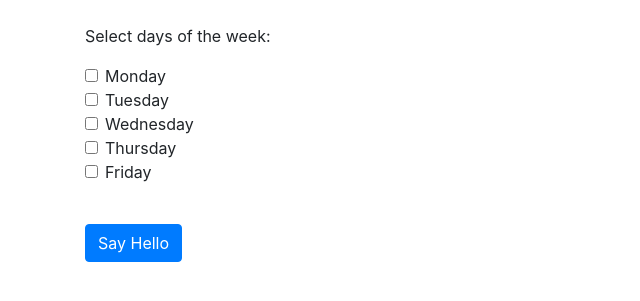
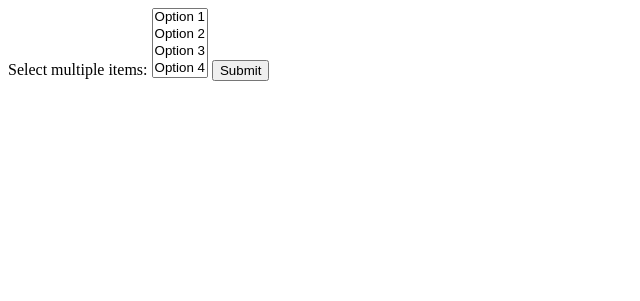
Before and after one commit to Francis03000/bagoqramsms, a PHP site: page /views/sampleTable.php in a window 1280 px wide. Shown: the top 301 px of the page, without its empty margins (0-640 px from the left). Run offline with PHP 8.4, Linux system fonts and the light colour scheme; some libraries are stand-ins or nearby versions.

Commit message:
asdfasfsafa

```diff
--- a/views/modals/scheduleTableModal.php
+++ b/views/modals/scheduleTableModal.php
@@ -1,6 +1,6 @@
 <style>
     #schedTime td {
-        border: none;
+        /* border: none; */
         padding: 0.1rem;
     }
 
@@ -56,7 +56,7 @@
                     <p>Teache Name: <span id="nameTeacher"></span></p>
 
                     <!-- Your existing table -->
-                    <table class="table table-bordered table-striped table-success">
+                    <table class="table table-bordered table-success">
                         <thead class="bg-light">
                             <tr>
                                 <th>Time</th>
--- a/views/rolesTable.php
+++ b/views/rolesTable.php
@@ -48,7 +48,7 @@ if ($role_id == 0 || $role_id == 1) {
                 </div>
                 <div class="card-body">
                     <div class="table-responsive">
-                        <table class=" table table-striped table-success ">
+                        <table class=" table table-bordered table-striped table-success ">
                             <thead class=" bg-green">
                                 <tr>
                                     <th scope="col"></th>
--- a/views/sampleTable.php
+++ b/views/sampleTable.php
@@ -2,70 +2,37 @@
 <html>
 
 <head>
-    <title>Hello World</title>
-    <!-- Add the Bootstrap CSS link -->
-    <link rel="stylesheet" href="https://maxcdn.bootstrapcdn.com/bootstrap/4.5.2/css/bootstrap.min.css">
+    <title>Multiple Selection Example</title>
 </head>
 
 <body>
-    <div class="container mt-4">
-        <form method="post">
-            <div class="form-group">
-                <p>Select days of the week:</p>
-                <?php
-                // Define an associative array to map values to day names
-                $days = [
-                    0 => 'Monday',
-                    1 => 'Tuesday',
-                    2 => 'Wednesday',
-                    3 => 'Thursday',
-                    4 => 'Friday',
-                ];
+    <?php
+    if ($_SERVER['REQUEST_METHOD'] === 'POST') {
+        echo '<h2>Selected Values:</h2>';
+        echo '<ul>';
+        if (isset($_POST['selections'])) {
+            $selectedValues = $_POST['selections'];
+            foreach ($selectedValues as $value) {
+                echo "<li>$value</li>";
+            }
+        } else {
+            echo '<li>No values selected.</li>';
+        }
+        echo '</ul>';
+    }
+    ?>
 
-                // Generate checkboxes for days
-                foreach ($days as $value => $day) {
-                    echo "<div class='form-check'>";
-                    echo "<input class='form-check-input' type='checkbox' name='days[]' value='$value' id='checkbox$value'>";
-                    echo "<label class='form-check-label' for='checkbox$value'>$day</label>";
-                    echo "</div>";
-                }
-                ?>
-            </div>
-            <br>
-            <button type="submit" class="btn btn-primary">Say Hello</button>
-        </form>
-
-        <?php
-        // Check if the form is submitted
-        if ($_SERVER["REQUEST_METHOD"] == "POST" && isset($_POST["days"])) {
-            // Get the selected days from the form as numbers
-            $selectedDays = $_POST["days"];
-            foreach ($selectedDays as $value) {
-                echo "<p class='alert alert-success mt-2'>Hello, World $value</p>";
-            }
-
-
-        }
-        if ($_SERVER["REQUEST_METHOD"] == "POST" && isset($_POST["days"])) {
-            // Get the selected days from the form
-            $selectedDays = $_POST["days"];
-            if (empty($selectedDays)) {
-                echo "<p class='alert alert-danger mt-2'>Please select at least one day.</p>";
-            } else {
-                echo "<p class='alert alert-success mt-2'>Selected days: ";
-                foreach ($selectedDays as $value) {
-                    echo $days[$value] . ", ";
-                }
-                echo "</p>";
-            }
-        }
-        ?>
-    </div>
-
-    <!-- Add the Bootstrap JavaScript and jQuery scripts (required for some Bootstrap components) -->
-    <script src="https://code.jquery.com/jquery-3.5.1.slim.min.js"></script>
-    <script src="https://cdn.jsdelivr.net/npm/@popperjs/core@2.5.3/dist/umd/popper.min.js"></script>
-    <script src="https://maxcdn.bootstrapcdn.com/bootstrap/4.5.2/js/bootstrap.min.js"></script>
+    <form method="post" action="">
+        <label for="selections">Select multiple items:</label>
+        <select name="selections[]" id="selections" multiple>
+            <option value="1">Option 1</option>
+            <option value="2">Option 2</option>
+            <option value="3">Option 3</option>
+            <option value="4">Option 4</option>
+            <option value="5">Option 5</option>
+        </select>
+        <input type="submit" value="Submit">
+    </form>
 </body>
 
 </html>
```
Also changed, not shown: views/assets/img/profile/francisdeleon2021@gmail.com/ako.jpg (added), views/assets/qr_code/01101111000011000001101000000100110011011000111110Francis.Deleonfrancisdeleon2021@gmail.com.png (added), views/assets/qr_code/10011111100111111011111110110001010010001010110011Francis.Deleonfrancisdeleon2021@gmail.com.png (added).
